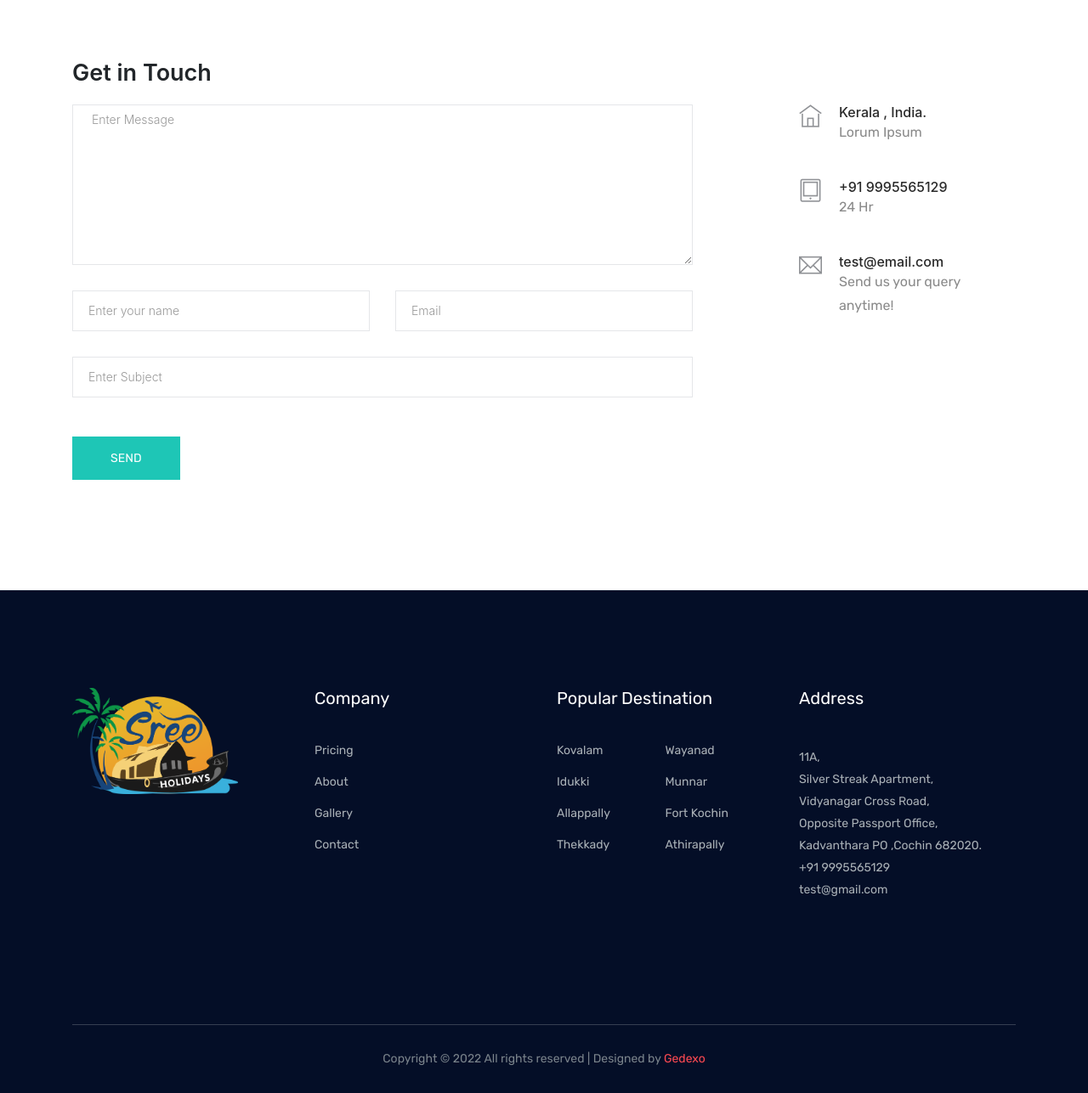
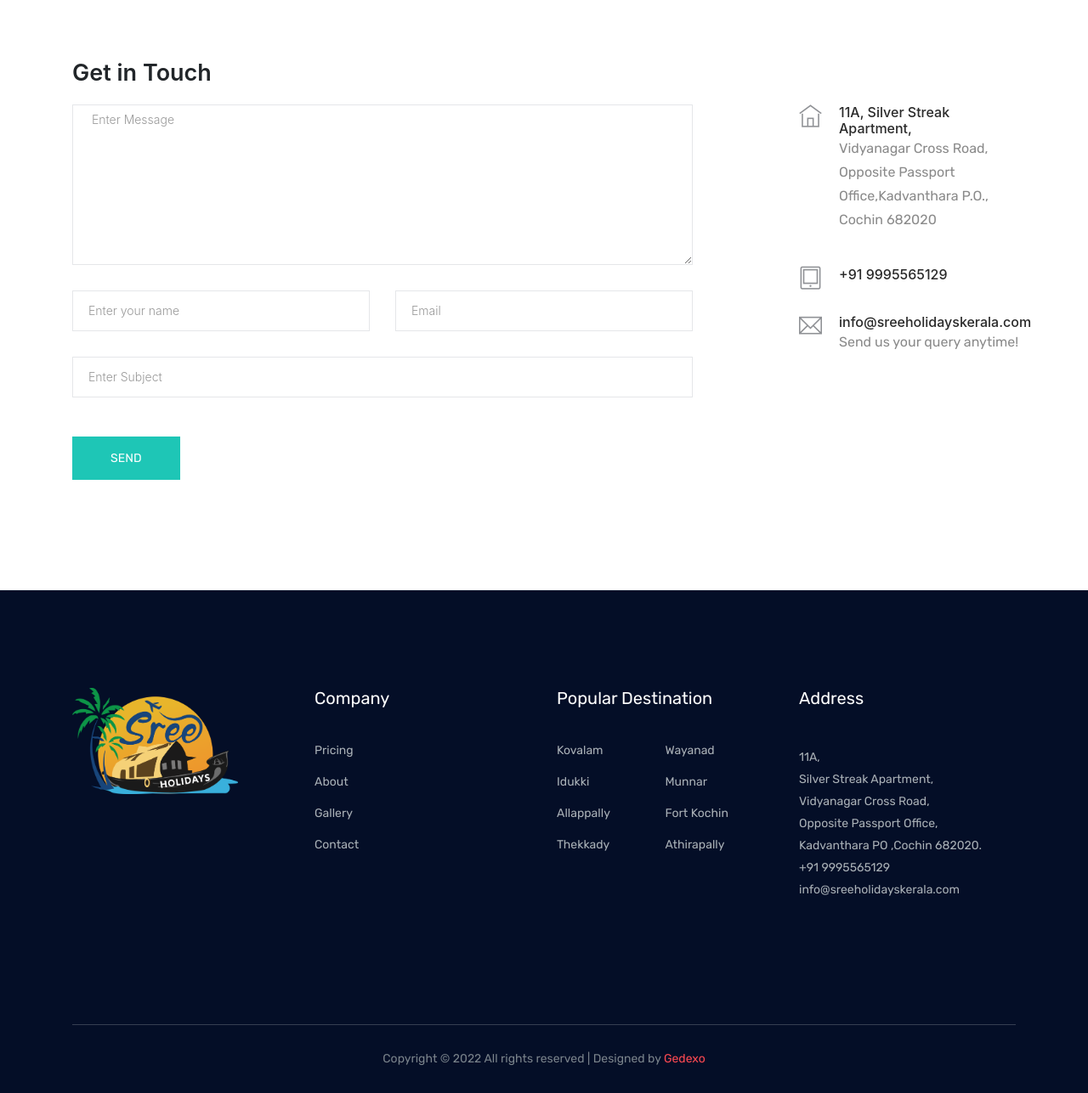
Before and after one commit to gedexo/Sreeholodays, a Django app: page /contact/ in a window 1280 px wide. Shown: the part 1152-2439 px from the top of the page at 85% size. Run offline with Django 4.2, Linux system fonts and the light colour scheme; some libraries are stand-ins or nearby versions.

Commit message:
Latest Changes

```diff
--- a/sreeholiday/static/css/style.css
+++ b/sreeholiday/static/css/style.css
@@ -1167,6 +1167,7 @@ h3 {
   .bradcam_area {
     padding: 120px 0;
   }
+
 }
 .bradcam_area::before {
   position: absolute;
@@ -1182,6 +1183,10 @@ h3 {
 @media (max-width: 767px) {
   .bradcam_area {
     padding: 150px 0;
+  }
+  .sree{
+    width: 40% !important;
+
   }
 }
 .bradcam_area h3 {
--- a/sreeholiday/templates/about.html
+++ b/sreeholiday/templates/about.html
@@ -27,7 +27,7 @@
                                 <div class="row">
                                     <div class="col-lg-9">
                                         <p>Sree Holidays is your best travel partner when it comes to tourism in Kerala. Our travel agency is the leading tourism provider in Kerala, India. We deliver attractive and best offer producing packages to our customers. The experienced management and dedicated staffs are keen to provide quality packages for those who love to travel. </p>
-                                        <p>We developed all of our packages with an aim to achieve the traveller’s satisfaction and create memorable moments for them. Every tripl is a desire, a refreshment and also can be considered as a break from the stressful living atmosphere. A temporary escape from reality with the beauty and elegance of nature. We deliver the best experience for all our clients with the best ever price for your love of travel.</p>
+                                        <p>We developed all of our packages with an aim to achieve the traveller’s satisfaction and create memorable moments for them. Every trip is a desire, a refreshment and also can be considered as a break from the stressful living atmosphere. A temporary escape from reality with the beauty and elegance of nature. We deliver the best experience for all our clients with the best ever price for your love of travel.</p>
                                     </div>
                                 </div>
                             </div>
--- a/sreeholiday/templates/contact.html
+++ b/sreeholiday/templates/contact.html
@@ -100,21 +100,22 @@
                     <div class="media contact-info">
                         <span class="contact-info__icon"><i class="ti-home"></i></span>
                         <div class="media-body">
-                            <h3>Kerala , India.</h3>
-                            <p>Lorum Ipsum</p>
+                            <h3>11A, Silver Streak Apartment,</h3>
+                            <p>Vidyanagar Cross Road,
+                                Opposite Passport Office,Kadvanthara P.O., Cochin 682020 </p>
                         </div>
                     </div>
                     <div class="media contact-info">
                         <span class="contact-info__icon"><i class="ti-tablet"></i></span>
                         <div class="media-body">
                             <h3>+91 9995565129</h3>
-                            <p>24 Hr</p>
+                            {% comment %} <p>24 Hr</p> {% endcomment %}
                         </div>
                     </div>
                     <div class="media contact-info">
                         <span class="contact-info__icon"><i class="ti-email"></i></span>
                         <div class="media-body">
-                            <h3><a class="__cf_email__">test@email.com</a></h3>
+                            <h3><a class="__cf_email">info@sreeholidayskerala.com</a></h3>
                             <p>Send us your query anytime!</p>
                         </div>
                     </div>
--- a/sreeholiday/templates/destination_details.html
+++ b/sreeholiday/templates/destination_details.html
@@ -138,8 +138,10 @@
                                     <i class="fa fa-star"></i> -->
                             </span>
                             <div class="days">
-                                <i class="fa fa-clock-o"></i>
-                                <a href="#">{{package.days}} days</a>
+                                {% if package.days %}
+                                          <i class="fa fa-clock-o"></i>
+                                          <a href="#">{{package.days}} days</a>
+                                          {% endif %}
                             </div>
                         </div>
                     </div>
--- a/sreeholiday/templates/index.html
+++ b/sreeholiday/templates/index.html
@@ -72,8 +72,7 @@
         <div class="section_title text-center mb_70">
           <h3>Our Packages</h3>
           <p>
-            Explore the elegance of the god’s own country - Kerala and unlock the
-            best ever offers for you.
+            Explore the elegance of Kerala, the god’s own country and unlock the best ever offers for you.
           </p>
         </div>
       </div>
--- a/sreeholiday/templates/partial/footer.html
+++ b/sreeholiday/templates/partial/footer.html
@@ -54,7 +54,7 @@
                     <p>11A,<br>Silver Streak Apartment,<br>Vidyanagar Cross Road,<br>Opposite Passport Office,<br>Kadvanthara PO ,Cochin 682020.<br>
                         <a href="#">+91 9995565129</a> <br>
                         <a href="#"><span class="__cf_email__"
-                               >test@gmail.com</span></a>
+                               >info@sreeholidayskerala.com</span></a>
                     </p>
                 </div>
                 </div>
--- a/sreeholiday/templates/travel_destination.html
+++ b/sreeholiday/templates/travel_destination.html
@@ -77,7 +77,7 @@
                                             {% endif %}
                                 </div>
                                 <div class="place_info">
-                                    <a href="destination_details.html">
+                                    <a href="{% url 'web:destination' package.slug %}">
                                         <h3>{{package.place}}</h3>
                                     </a>
                                     <p>{{package.district}},{{package.state}}</p>
```
